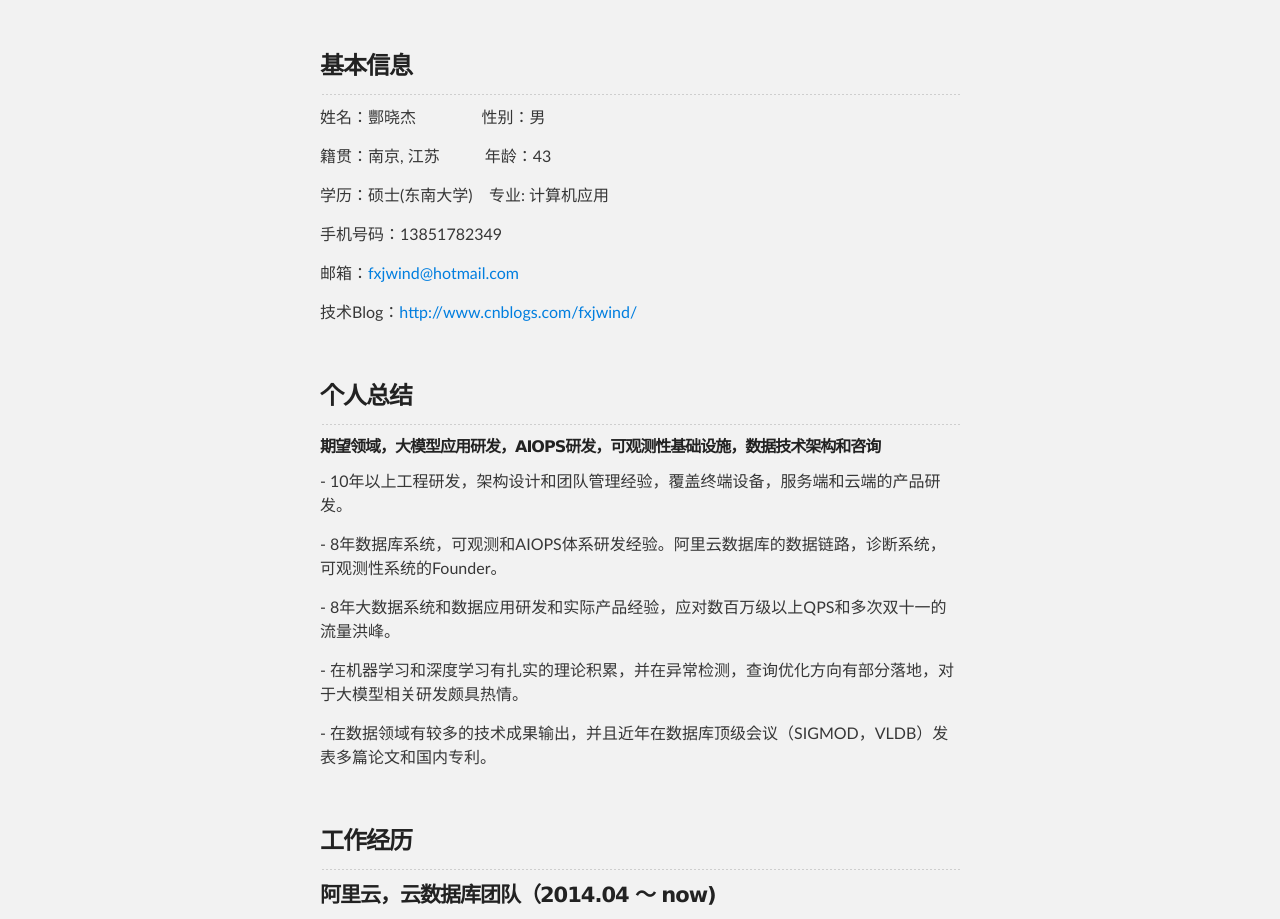
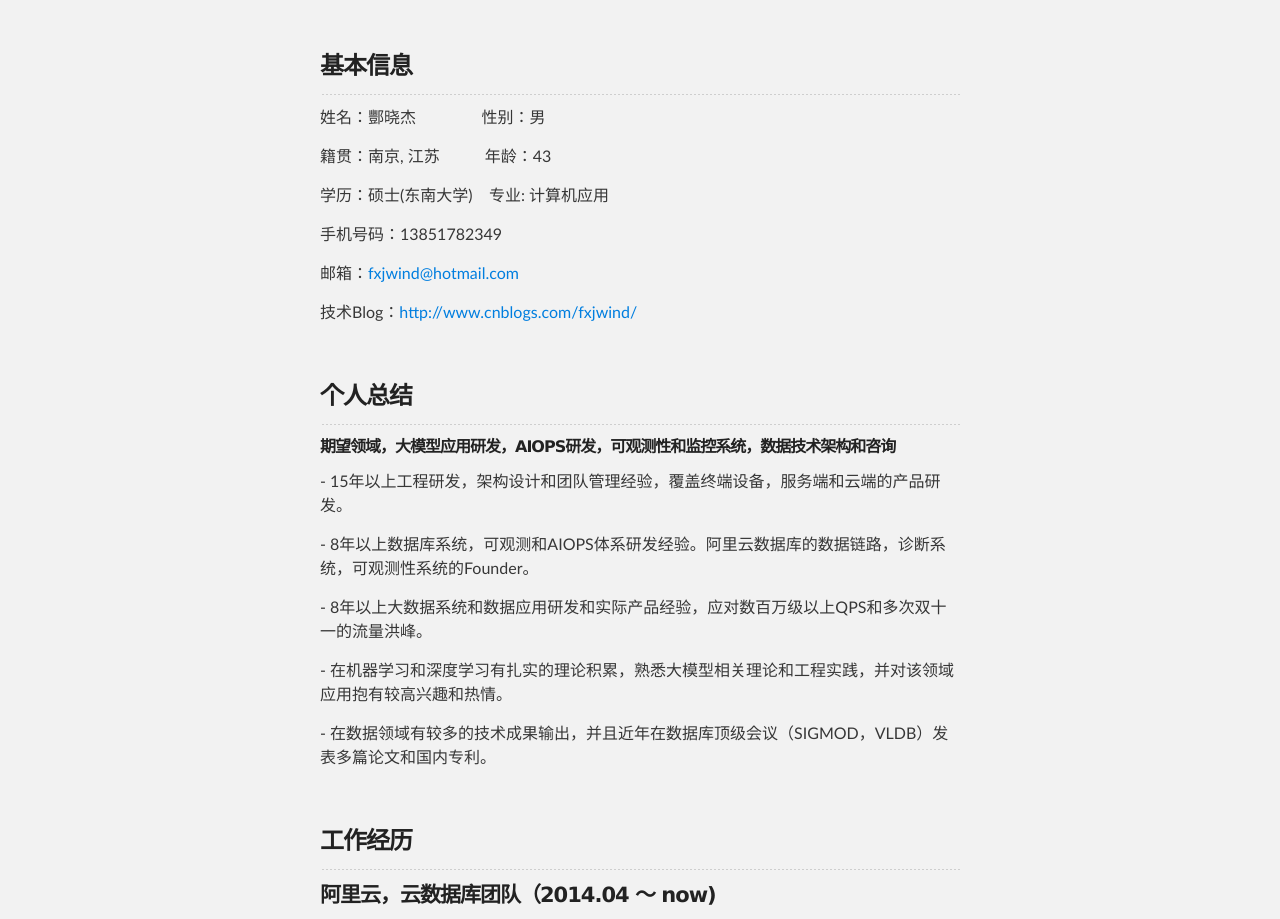
Before and after one commit to fxjwind/resume, a plain HTML site: page index.html in a window 1280 px wide. Shown: the part 156-1075 px from the top of the page. Drawn offline with Linux system fonts and the light colour scheme.

Commit message:
Update index.html

```diff
--- a/index.html
+++ b/index.html
@@ -38,11 +38,11 @@
           <p>&nbsp;</p>
           <h3>个人总结</h3>
           <hr />
-          <h6>期望领域，大模型应用研发，AIOPS研发，可观测性基础设施，数据技术架构和咨询</h6>
-          <p>- 10年以上工程研发，架构设计和团队管理经验，覆盖终端设备，服务端和云端的产品研发。</p>
-          <p>- 8年数据库系统，可观测和AIOPS体系研发经验。阿里云数据库的数据链路，诊断系统，可观测性系统的Founder。</p>
-          <p>- 8年大数据系统和数据应用研发和实际产品经验，应对数百万级以上QPS和多次双十一的流量洪峰。</p>
-          <p>- 在机器学习和深度学习有扎实的理论积累，并在异常检测，查询优化方向有部分落地，对于大模型相关研发颇具热情。</p>
+          <h6>期望领域，大模型应用研发，AIOPS研发，可观测性和监控系统，数据技术架构和咨询</h6>
+          <p>- 15年以上工程研发，架构设计和团队管理经验，覆盖终端设备，服务端和云端的产品研发。</p>
+          <p>- 8年以上数据库系统，可观测和AIOPS体系研发经验。阿里云数据库的数据链路，诊断系统，可观测性系统的Founder。</p>
+          <p>- 8年以上大数据系统和数据应用研发和实际产品经验，应对数百万级以上QPS和多次双十一的流量洪峰。</p>
+          <p>- 在机器学习和深度学习有扎实的理论积累，熟悉大模型相关理论和工程实践，并对该领域应用抱有较高兴趣和热情。</p>
           <p>- 在数据领域有较多的技术成果输出，并且近年在数据库顶级会议（SIGMOD，VLDB）发表多篇论文和国内专利。</p>
 
           <p>&nbsp;</p>
```
